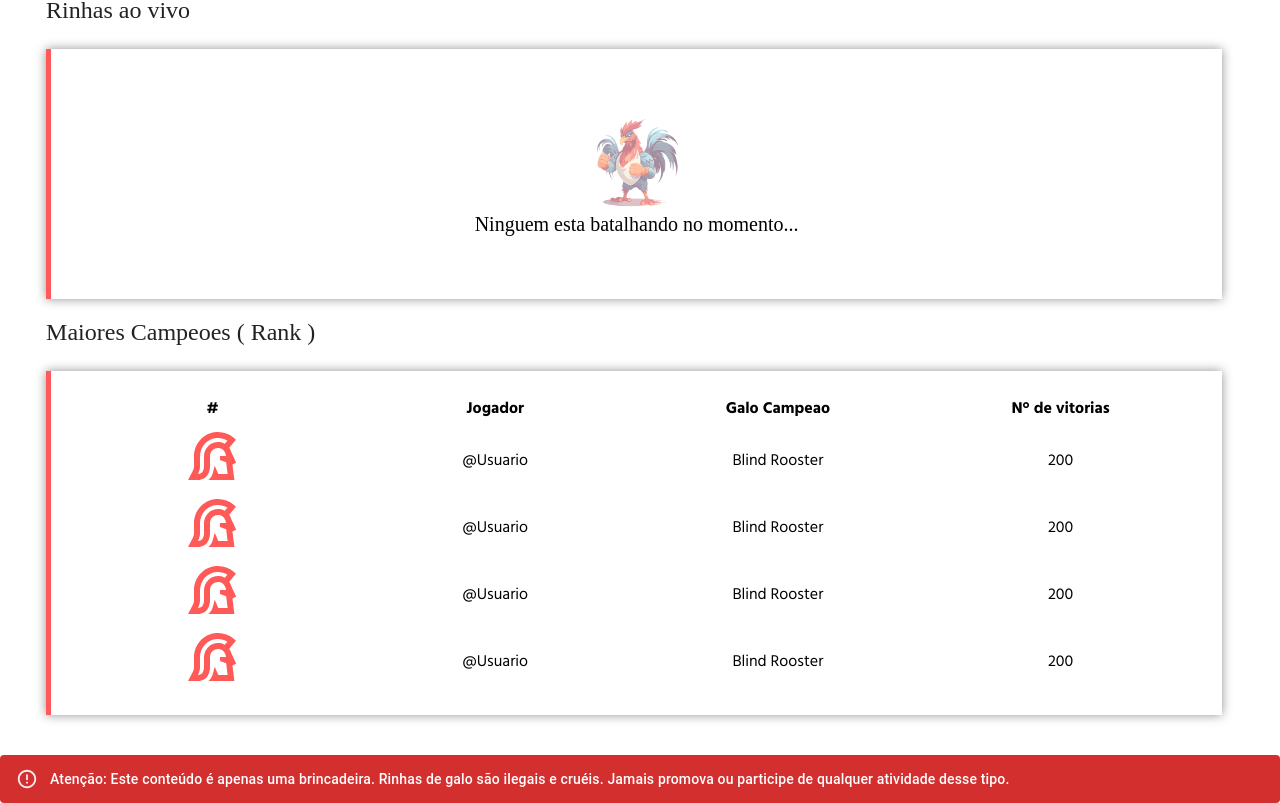
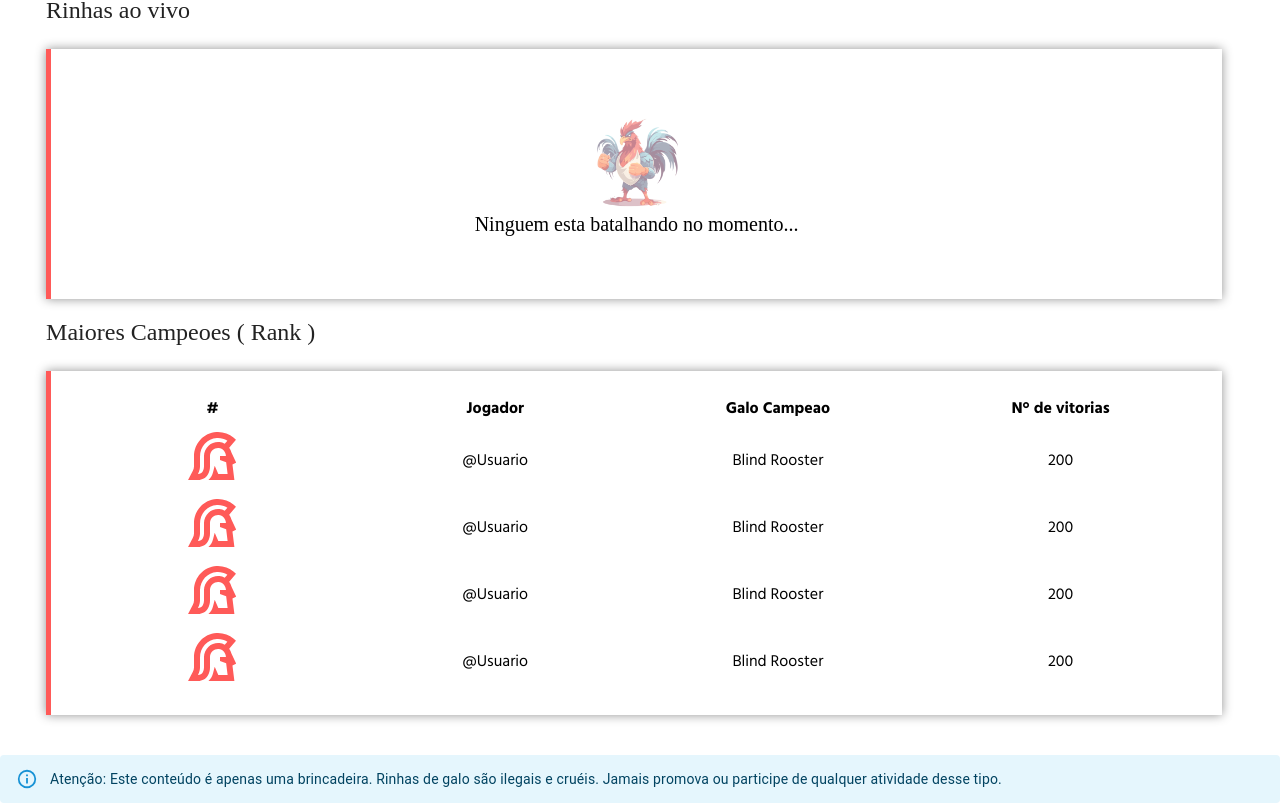
Before and after one commit to Luan16p/rinha-de-galo-front, a React (Create React App) app: page / in a window 1280 px wide. Shown: the part 428-1231 px from the top of the page. Built offline with nearby package versions, Linux system fonts and the light colour scheme; a web font is replaced by a local one.

Commit message:
Mudando cor de Aviso

```diff
--- a/src/Components/MUI/Alert.js
+++ b/src/Components/MUI/Alert.js
@@ -4,7 +4,7 @@ import Alert from '@mui/material/Alert';
 
 function AlertUsers() {
   return (
-    <Alert variant="filled" severity="error">
+    <Alert severity="info">
       Atenção: Este conteúdo é apenas uma brincadeira. Rinhas de galo são ilegais e cruéis. Jamais promova ou participe de qualquer atividade desse tipo.
     </Alert>
   );
```
